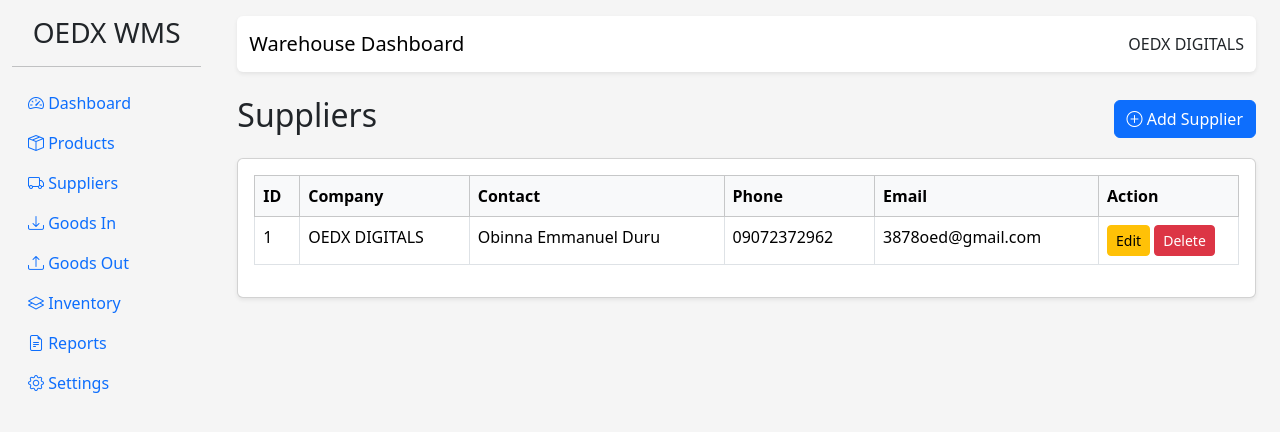
After one commit to oedxdigitals/OEDX-WMS, a Flask app: page /suppliers/ in a window 1280 px wide. The commit adds this page. Shown: the top 432 px of the page. Run offline with Flask 3, Linux system fonts and the light colour scheme.

Commit message:
v0.5.3 - Supplier CRUD create and list

```diff
--- /dev/null
+++ b/app/blueprints/suppliers.py
@@ -0,0 +1,58 @@
+from flask import Blueprint
+from flask import render_template
+from flask import redirect
+from flask import url_for
+
+from app.extensions import db
+from app.forms import SupplierForm
+from app.models import Supplier
+
+suppliers_bp = Blueprint(
+    "suppliers",
+    __name__,
+    url_prefix="/suppliers"
+)
+
+
+@suppliers_bp.route("/")
+def index():
+
+    suppliers = Supplier.query.order_by(
+        Supplier.company_name
+    ).all()
+
+    return render_template(
+        "suppliers/list.html",
+        suppliers=suppliers
+    )
+
+
+@suppliers_bp.route(
+    "/new",
+    methods=["GET", "POST"]
+)
+def new():
+
+    form = SupplierForm()
+
+    if form.validate_on_submit():
+
+        supplier = Supplier(
+            company_name=form.company_name.data,
+            contact_person=form.contact_person.data,
+            phone=form.phone.data,
+            email=form.email.data,
+            address=form.address.data
+        )
+
+        db.session.add(supplier)
+        db.session.commit()
+
+        return redirect(
+            url_for("suppliers.index")
+        )
+
+    return render_template(
+        "suppliers/form.html",
+        form=form
+    )
--- a/app/routes.py
+++ b/app/routes.py
@@ -1,7 +1,8 @@
 from app.blueprints.dashboard import dashboard_bp
 from app.blueprints.products import products_bp
-
+from app.blueprints.suppliers import suppliers_bp
 
 def register_routes(app):
     app.register_blueprint(dashboard_bp)
     app.register_blueprint(products_bp)
+    app.register_blueprint(suppliers_bp)
--- a/templates/layouts/sidebar.html
+++ b/templates/layouts/sidebar.html
@@ -22,6 +22,13 @@ Dashboard
 <i class="bi bi-box-seam"></i>
 Products
 </a>
+</li>
+
+<li class="nav-item">
+    <a class="nav-link" href="{{ url_for('suppliers.index') }}">
+        <i class="bi bi-truck"></i>
+        Suppliers
+    </a>
 </li>
 
 <li class="nav-item">
--- /dev/null
+++ b/templates/suppliers/list.html
@@ -0,0 +1,86 @@
+{% extends "base.html" %}
+
+{% block content %}
+
+<div class="d-flex justify-content-between align-items-center mb-3">
+
+    <h2>Suppliers</h2>
+
+    <a href="{{ url_for('suppliers.new') }}" class="btn btn-primary">
+        <i class="bi bi-plus-circle"></i> Add Supplier
+    </a>
+
+</div>
+
+<div class="card shadow-sm">
+
+    <div class="card-body">
+
+        <table class="table table-bordered table-hover">
+
+            <thead class="table-light">
+
+                <tr>
+                    <th>ID</th>
+                    <th>Company</th>
+                    <th>Contact</th>
+                    <th>Phone</th>
+                    <th>Email</th>
+                    <th width="140">Action</th>
+                </tr>
+
+            </thead>
+
+            <tbody>
+
+            {% for supplier in suppliers %}
+
+                <tr>
+
+                    <td>{{ supplier.id }}</td>
+
+                    <td>{{ supplier.company_name }}</td>
+
+                    <td>{{ supplier.contact_person }}</td>
+
+                    <td>{{ supplier.phone }}</td>
+
+                    <td>{{ supplier.email }}</td>
+
+                    <td>
+
+                        <a href="#" class="btn btn-warning btn-sm">
+                            Edit
+                        </a>
+
+                        <a href="#" class="btn btn-danger btn-sm">
+                            Delete
+                        </a>
+
+                    </td>
+
+                </tr>
+
+            {% else %}
+
+                <tr>
+
+                    <td colspan="6" class="text-center">
+
+                        No suppliers found.
+
+                    </td>
+
+                </tr>
+
+            {% endfor %}
+
+            </tbody>
+
+        </table>
+
+    </div>
+
+</div>
+
+{% endblock %}
```
Also changed, not shown: app/forms.py (+28 -0 lines), templates/suppliers/form.html (added, +74 -0 lines), database/warehouse.db.
